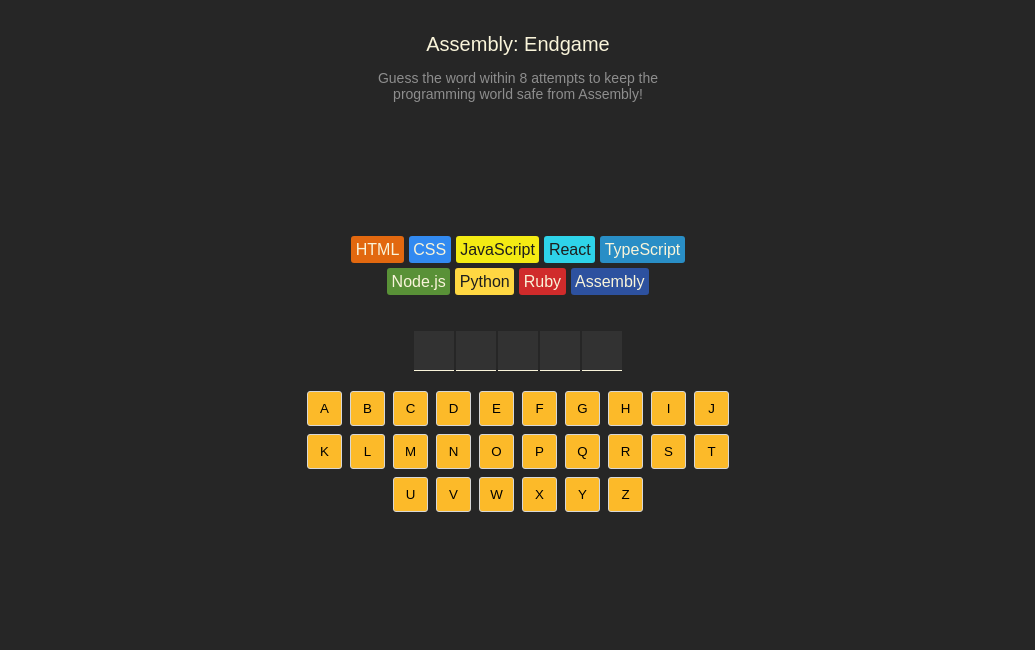
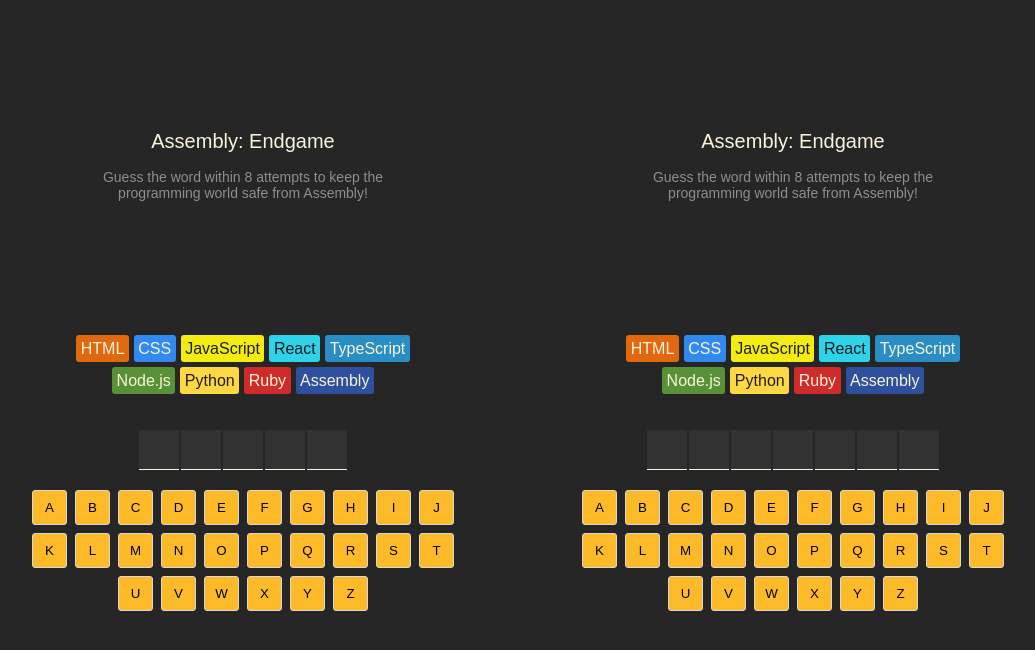
Before and after one commit to Isaac415/ai-hangman, a React (Vite) app: page / in a window 1280 px wide. Shown: the top 650 px of the page, without its empty margins (122-1157 px from the left). Built offline with nearby package versions, Linux system fonts and the light colour scheme.

Commit message:
Factored out game into Game.jsx

```diff
--- a/src/App.jsx
+++ b/src/App.jsx
@@ -1,66 +1,10 @@
-import { useState } from "react"
-import { languages } from "./languages"
-import { getRandomWord } from "./utils"
-import Header from "./components/Header"
-import GameStatus from "./components/GameStatus"
-import LanguageChips from "./components/LanguageChips"
-import LetterDisplay  from "./components/LetterDisplay"
-import Keyboard from "./components/Keyboard"
-import NewGameButton from "./components/NewGameButton"
+import Game from './components/Game.jsx'
 
-
-export default function AssemblyEndgame() {
-    // State values
-    const [currentWord, setCurrentWord] = useState(() => getRandomWord())
-    const [guessedLetters, setGuessedLetters] = useState([])
-
-    // Derived values
-    const numGuessesLeft = languages.length - 1
-    const wrongGuessCount =
-        guessedLetters.filter(letter => !currentWord.includes(letter)).length
-    const isGameWon =
-        currentWord.split("").every(letter => guessedLetters.includes(letter))
-    const isGameLost = wrongGuessCount >= numGuessesLeft
-    const isGameOver = isGameWon || isGameLost
-    const lastGuessedLetter = guessedLetters[guessedLetters.length - 1]
-    const isLastGuessIncorrect = lastGuessedLetter && !currentWord.includes(lastGuessedLetter)
-
-    return (
-        <main>
-            <Header
-                isGameWon={isGameWon}
-            />
-
-            <GameStatus
-                isGameOver={isGameOver}
-                isLastGuessIncorrect={isLastGuessIncorrect}
-                wrongGuessCount={wrongGuessCount}
-                isGameWon={isGameWon}
-                isGameLost={isGameLost}
-            />
-
-            <LanguageChips
-                wrongGuessCount={wrongGuessCount}
-            />
-
-            <LetterDisplay
-                currentWord={currentWord}
-                isGameLost={isGameLost}
-                guessedLetters={guessedLetters}
-            />
-
-            <Keyboard
-                guessedLetters={guessedLetters}
-                currentWord={currentWord}
-                isGameOver={isGameOver}
-                setGuessedLetters={setGuessedLetters}
-            />
-
-            <NewGameButton
-                isGameOver={isGameOver}
-                setCurrentWord={setCurrentWord}
-                setGuessedLetters={setGuessedLetters}
-            />
-        </main>
-    )
-  }
+export default function App() {
+  return (
+      <main>
+          <Game />
+          <Game />
+      </main>
+  )
+}
--- /dev/null
+++ b/src/components/Game.jsx
@@ -0,0 +1,66 @@
+import { useState } from "react"
+import { languages } from "../languages"
+import { getRandomWord } from "../utils"
+import Header from "./Header"
+import GameStatus from "./GameStatus"
+import LanguageChips from "./LanguageChips"
+import LetterDisplay  from "./LetterDisplay"
+import Keyboard from "./Keyboard"
+import NewGameButton from "./NewGameButton"
+
+
+export default function AssemblyEndgame() {
+    // State values
+    const [currentWord, setCurrentWord] = useState(() => getRandomWord())
+    const [guessedLetters, setGuessedLetters] = useState([])
+
+    // Derived values
+    const numGuessesLeft = languages.length - 1
+    const wrongGuessCount =
+        guessedLetters.filter(letter => !currentWord.includes(letter)).length
+    const isGameWon =
+        currentWord.split("").every(letter => guessedLetters.includes(letter))
+    const isGameLost = wrongGuessCount >= numGuessesLeft
+    const isGameOver = isGameWon || isGameLost
+    const lastGuessedLetter = guessedLetters[guessedLetters.length - 1]
+    const isLastGuessIncorrect = lastGuessedLetter && !currentWord.includes(lastGuessedLetter)
+
+    return (
+        <section className="game">
+            <Header
+                isGameWon={isGameWon}
+            />
+
+            <GameStatus
+                isGameOver={isGameOver}
+                isLastGuessIncorrect={isLastGuessIncorrect}
+                wrongGuessCount={wrongGuessCount}
+                isGameWon={isGameWon}
+                isGameLost={isGameLost}
+            />
+
+            <LanguageChips
+                wrongGuessCount={wrongGuessCount}
+            />
+
+            <LetterDisplay
+                currentWord={currentWord}
+                isGameLost={isGameLost}
+                guessedLetters={guessedLetters}
+            />
+
+            <Keyboard
+                guessedLetters={guessedLetters}
+                currentWord={currentWord}
+                isGameOver={isGameOver}
+                setGuessedLetters={setGuessedLetters}
+            />
+
+            <NewGameButton
+                isGameOver={isGameOver}
+                setCurrentWord={setCurrentWord}
+                setGuessedLetters={setGuessedLetters}
+            />
+        </section>
+    )
+  }
--- a/src/index.css
+++ b/src/index.css
@@ -1,5 +1,14 @@
 * {
   box-sizing: border-box;
+}
+
+main {
+  display: flex;
+  flex-direction: row;
+  align-items: center;
+  justify-content: center;
+  height: 90vh;
+  gap: 100px;
 }
 
 body {
@@ -11,7 +20,7 @@
   height: 100vh;
 }
 
-main {
+.game {
   display: flex;
   flex-direction: column;
   align-items: center;
```
